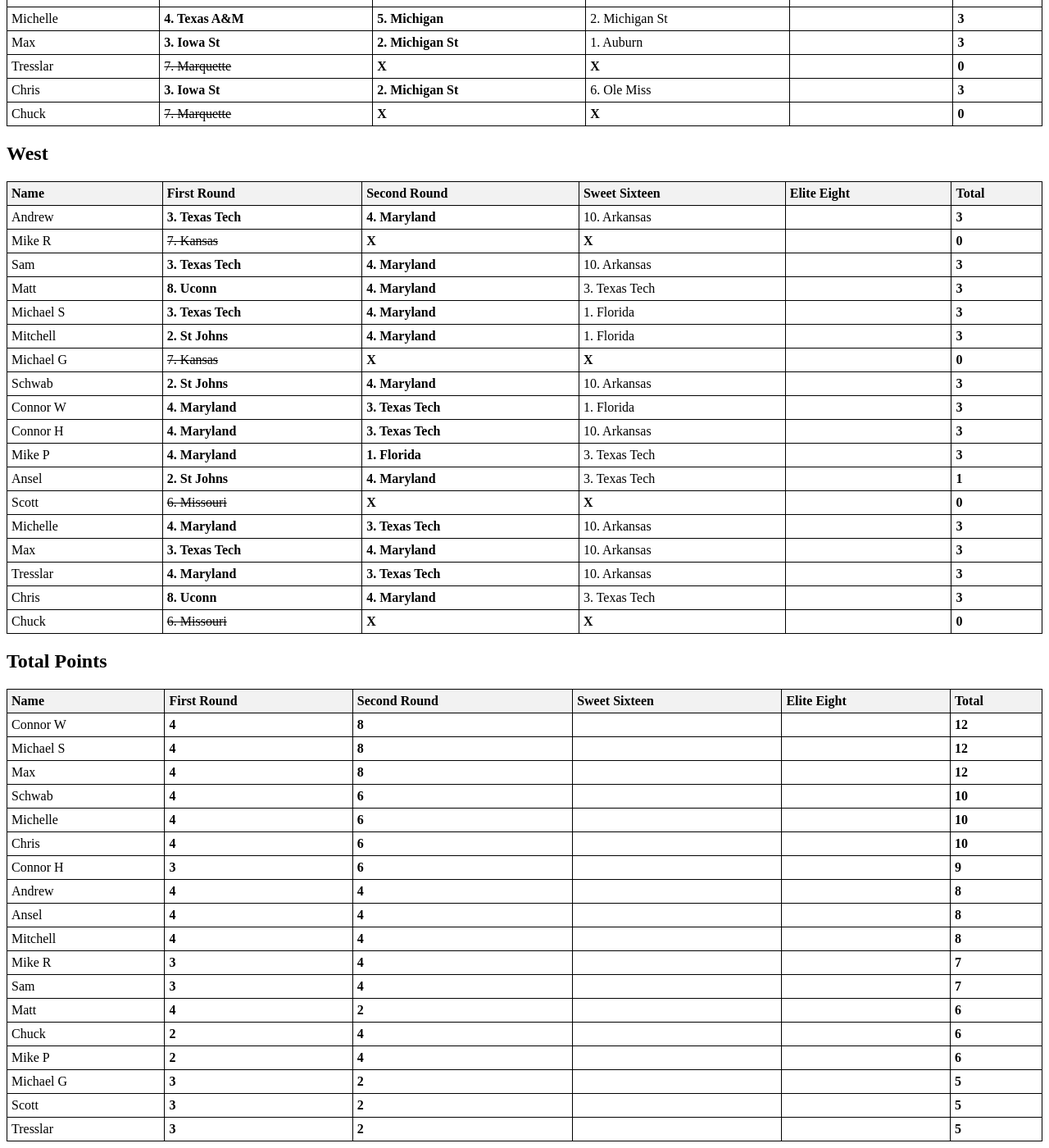
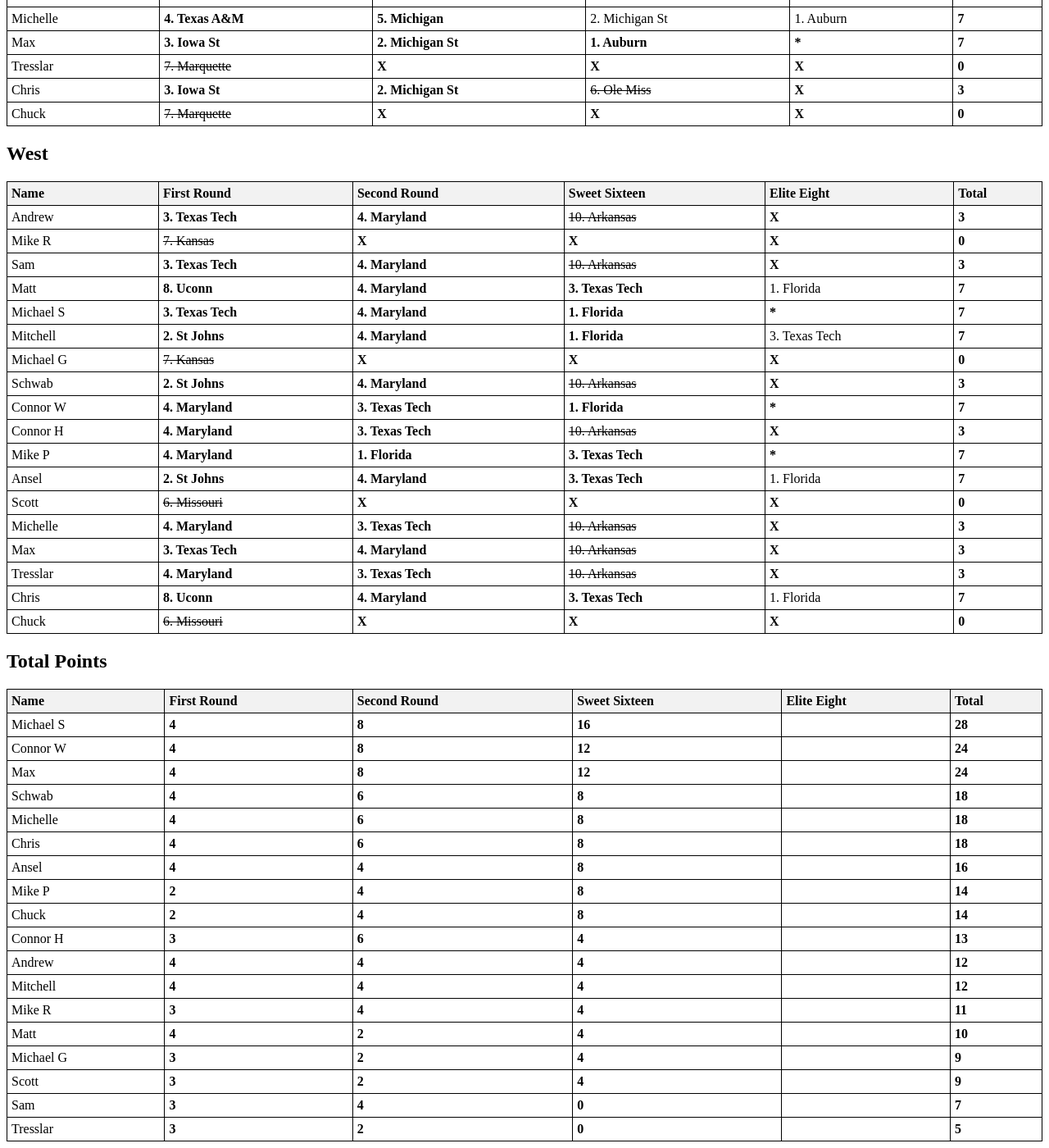
Before and after one commit to aredston19/aredston19.Github.io, a Jekyll site: the page MM.html, which Jekyll copies as it is, in a window 1280 px wide and 1400 px high, scrolled down 1702 px. Shown: the whole window at 82% size. Built offline with Jekyll 4.4.1, drawn with Linux system fonts in a browser that asks for light colours; some of the changed text lies outside the part shown.

Commit message:
Add files via upload

```diff
--- a/MM.html
+++ b/MM.html
@@ -36,7 +36,7 @@
             <td><b>5. Oregon</b></td>
             <td><s>3. Wisconsin</s></td>
 		<td><b>X</b></td>
-		<td></td>
+		<td><b>X</b></td>
 		<td><b>1</b></td>
         </tr>
         <tr>
@@ -44,7 +44,7 @@
             <td><b>7. St Marys</b></td>
             <td><s>3. Wisconsin</s></td>
 		<td><b>X</b></td>
-		<td></td>
+		<td><b>X</b></td>
 		<td><b>1 </b></td>
 
         </tr>
@@ -53,7 +53,7 @@
             <td><b>4. Arizona</b></td>
             <td><s>5. Oregon</s></td>
 		<td><b>X</b></td>
-		<td></td>
+		<td><b>X</b></td>
 		<td><b>1</b></td>
 
         </tr>
@@ -62,7 +62,7 @@
             <td><b>6. BYU</b></td>
             <td><s>3. Wisconsin</s></td>
 		<td><b>X</b></td>
-		<td></td>
+		<td><b>X</b></td>
 		<td><b>1 </b></td>
 
         </tr>
@@ -70,16 +70,16 @@
             <td>Michael S</td>
             <td><b>3. Wisconsin</b></td>
             <td><b>2. Alabama</b></td>
-		<td>1. Duke</td>
-		<td></td>
-		<td><b>3 </b></td>
+		<td><b>1. Duke</b></td>
+		<td><b>*</b></td>
+		<td><b> 7 </b></td>
         </tr>
 <tr>
             <td>Mitchell</td>
             <td><b>4. Arizona</b></td>
             <td><s>3. Wisconsin</s></td>
 		<td><b>X</b></td>
-		<td></td>
+		<td><b>X</b></td>
 		<td><b>1</b></td>
         </tr>
 <tr>
@@ -87,79 +87,79 @@
             <td><b>7. St Marys</b></td>
             <td><s>3. Wisconsin</s></td>
 		<td><b>X</b></td>
-		<td></td>
+		<td><b>X</b></td>
 		<td><b>1 </b></td>
         </tr>
 <tr>
             <td>Schwab</td>
             <td><b>3. Wisconsin</b></td>
             <td><b>4. Arizona</b></td>
-		<td>1. Duke</td>
-		<td></td>
-		<td><b>3 </b></td>
+		<td><b>1. Duke</b></td>
+		<td>2. Alabama</td>
+		<td><b> 7 </b></td>
         </tr>
 <tr>
             <td>Connor W</td>
             <td><b>4. Arizona</b></td>
             <td><b>2. Alabama</b></td>
-		<td>1. Duke</td>
-		<td></td>
-		<td><b>3</b></td>
+		<td><b>1. Duke</b></td>
+		<td><b> * </b></td>
+		<td><b>7 </b></td>
         </tr>
 <tr>
             <td>Connor H</td>
             <td><b>6. BYU</b></td>
             <td><b>2. Alabama</b></td>
-		<td>1. Duke</td>
-		<td></td>
-		<td><b>3 </b></td>
+		<td><b>1. Duke</b></td>
+		<td><b> * </b></td>
+		<td><b>7 </b></td>
         </tr>
 <tr>
             <td>Mike P</td>
             <td><b>5. Oregon</b></td>
             <td><b>2. Alabama</b></td>
-		<td>1. Duke</td>
-		<td></td>
-		<td><b>3 </b></td>
+		<td><b>1. Duke</b></td>
+		<td><b> * </b></td>
+		<td><b>7 </b></td>
         </tr>
 <tr>
             <td>Ansel</td>
             <td><b>3. Wisconsin</b></td>
             <td><b>2. Alabama</b></td>
-		<td>1. Duke</td>
-		<td></td>
-		<td><b>3 </b></td>
+		<td><b>1. Duke</b></td>
+		<td><b> * </b></td>
+		<td><b>7 </b></td>
         </tr>
 <tr>
             <td>Scott</td>
             <td><b>6. BYU</b></td>
             <td><s>3. Wisconsin</s></td>
 		<td><b>X</b></td>
-		<td></td>
+		<td><b>X</b></td>
 		<td><b>1 </b></td>
         </tr>
 <tr>
             <td>Michelle</td>
             <td><b>4. Arizona</b></td>
-            <td></s>5. Oregon</s></td>
+            <td><s>5. Oregon</s></td>
 		<td><b>X</b></td>
-		<td></td>
+		<td><b>X</b></td>
 		<td><b>1</b></td>
         </tr>
 <tr>
             <td>Max</td>
             <td><b>3. Wisconsin</b></td>
             <td><b>2. Alabama</b></td>
-		<td>1. Duke</td>
-		<td></td>
-		<td><b>3 </b></td>
+		<td><b>1. Duke</b></td>
+		<td><b> * </b></td>
+		<td><b>7 </b></td>
         </tr>
 <tr>
             <td>Tresslar</td>
             <td><b>5. Oregon</b></td>
             <td><s>3. Wisconsin</s></td>
 		<td><b>X</b></td>
-		<td></td>
+		<td><b>X</b></td>
 		<td><b>1 </b></td>
         </tr>
 <tr>
@@ -167,16 +167,16 @@
             <td><b>5. Oregon</b></td>
             <td><s>3. Wisconsin</s></td>
 		<td><b>X</b></td>
-		<td></td>
+		<td><b>X</b></td>
 		<td><b>1 </b></td>
         </tr>
 <tr>
             <td>Chuck</td>
             <td><b>6. BYU</b></td>
             <td><b>2. Alabama</b></td>
-		<td>1. Duke</td>
-		<td></td>
-		<td><b>3 </b></td>
+		<td><b>1. Duke</b></td>
+		<td><b> * </b></td>
+		<td><b>7 </b></td>
         </tr>
     </table>
 
@@ -194,25 +194,25 @@
             <td>Andrew </td>
             <td><b>3. Kentucky</b></td>
             <td><b>4. Purdue</b></td>
-		<td>1. Houston</td>
-		<td></td>
-		<td><b>3 </b></td>
+		<td><b>1. Houston</b></td>
+		<td>2. Tennessee</td>
+		<td><b>7 </b></td>
         </tr>
         <tr>
             <td>Mike R</td>
             <td><b>8. Gonzaga</b></td>
             <td><b>3. Kentucky</b></td>
-		<td>2. Tennessee</td>
-		<td></td>
-		<td><b>3 </b></td>
+		<td><b>2. Tennessee</b></td>
+		<td>1. Houston</td>
+		<td><b>7 </b></td>
 
         </tr>
 	<tr>
             <td>Sam</td>
             <td><b>8. Gonzaga</b></td>
             <td><b>4. Purdue</b></td>
-		<td>3. Kentucky</td>
-		<td></td>
+		<td><s>3. Kentucky</s></td>
+		<td><b>X</b></td>
 		<td><b>3 </b></td>
 
         </tr>
@@ -221,7 +221,7 @@
             <td><b>7. UCLA</b></td>
             <td><s>6. llinois</s></td>
 		<td><b>X</b></td>
-		<td></td>
+		<td><b>X</b></td>
 		<td><b>1 </b></td>
 
         </tr>
@@ -229,48 +229,48 @@
             <td>Michael S</td>
             <td><b>3. Kentucky</b></td>
             <td><b>4. Purdue</b></td>
-		<td>1. Houston</td>
-		<td></td>
-		<td><b>3 </b></td>
+		<td><b>1. Houston</b></td>
+		<td>2. Tennessee</td>
+		<td><b>7 </b></td>
         </tr>
 <tr>
             <td>Mitchell</td>
             <td><b>3. Kentucky</b></td>
             <td><b>2. Tennessee</b></td>
-		<td>4. Purdue</td>
-		<td></td>
+		<td><s>4. Purdue</s></td>
+		<td><b>X</b></td>
 		<td><b>3 </b></td>
         </tr>
 <tr>
             <td>Michael G</td>
             <td><b>8. Gonzaga</b></td>
             <td><b>4. Purdue</b></td>
-		<td>2. Tennessee</td>
-		<td></td>
-		<td><b>3 </b></td>
+		<td><b>2. Tennessee</b></td>
+		<td>1. Houston</td>
+		<td><b>7 </b></td>
         </tr>
 <tr>
             <td>Schwab</td>
             <td><b>3. Kentucky</b></td>
             <td><b>4. Purdue</b></td>
-		<td>1. Houston</td>
-		<td></td>
-		<td><b>3 </b></td>
+		<td><b>1. Houston</b></td>
+		<td>2. Tennessee</td>
+		<td><b>7 </b></td>
         </tr>
 <tr>
             <td>Connor W</td>
             <td><b>6. Illinois</b></td>
             <td><b>3. Kentucky</b></td>
-		<td>2. Tennessee</td>
-		<td></td>
-		<td><b>3 </b></td>
+		<td><b>2. Tennessee</b></td>
+		<td>1. Houston</td>
+		<td><b>7 </b></td>
         </tr>
 <tr>
             <td>Connor H</td>
             <td><b>1. Houston</b></td>
             <td><b>4. Purdue</b></td>
-		<td>3. Kentucky</td>
-		<td></td>
+		<td><s>3. Kentucky</s></td>
+		<td><b>X</b></td>
 		<td><b>3 </b></td>
         </tr>
 <tr>
@@ -278,7 +278,7 @@
             <td><s>5. Clemson</s></td>
             <td><b>X</b></td>
 		<td><b>X</b></td>
-		<td></td>
+		<td><b>X</b></td>
 		<td><b>0 </b></td>
         </tr>
 <tr>
@@ -286,56 +286,56 @@
             <td><b>4. Purdue</b></td>
             <td><s>6. llinois</s></td>
 		<td><b>X</b></td>
-		<td></td>
+		<td><b>X</b></td>
 		<td><b>1 </b></td>
         </tr>
 <tr>
             <td>Scott</td>
             <td><b>6. Illinois</b></td>
             <td><b>4. Purdue</b></td>
-		<td>1. Houston</td>
-		<td></td>
-		<td><b>3 </b></td>
+		<td><b>1. Houston</b></td>
+		<td>2. Tennessee</td>
+		<td><b>7 </b></td>
         </tr>
 <tr>
             <td>Michelle</td>
             <td><b>4. Purdue</b></td>
             <td><b>3. Kentucky</b></td>
-		<td>2. Tennessee</td>
-		<td></td>
-		<td><b>3 </b></td>
+		<td><b>2. Tennessee</b></td>
+		<td>1. Houston</td>
+		<td><b>7 </b></td>
         </tr>
 <tr>
             <td>Max</td>
             <td><b>3. Kentucky</b></td>
             <td><b>4. Purdue</b></td>
-		<td>2. Tennessee</td>
-		<td></td>
-		<td><b>3 </b></td>
+		<td><b>2. Tennessee</b></td>
+		<td>1. Houston</td>
+		<td><b>7 </b></td>
         </tr>
 <tr>
             <td>Tresslar</td>
             <td><b>7. UCLA</b></td>
             <td><s>6. llinois</s></td>
 		<td><b>X</b></td>
-		<td></td>
+		<td><b>X</b></td>
 		<td><b>1 </b></td>
         </tr>
 <tr>
             <td>Chris</td>
             <td><b>3. Kentucky</b></td>
             <td><b>4. Purdue</b></td>
-		<td>2. Tennessee</td>
-		<td></td>
-		<td><b>3 </b></td>
+		<td><b>2. Tennessee</b></td>
+		<td>1. Houston</td>
+		<td><b>7 </b></td>
         </tr>
 <tr>
             <td>Chuck</td>
             <td><b>6. Illinois</b></td>
             <td><b>3. Kentucky</b></td>
-		<td>2. Tennessee</td>
-		<td></td>
-		<td><b>3</b></td>
+		<td><b>2. Tennessee</b></td>
+		<td>1. Houston</td>
+		<td><b>7 </b></td>
         </tr>
     </table>
 
@@ -354,15 +354,15 @@
             <td><b>4. Texas A&M</b></td>
             <td><s>3. Iowa St</s></td>
 		<td><b>X</b></td>
-		<td></td>
+		<td><b>X</b></td>
 		<td><b>1 </b></td>
         </tr>
         <tr>
             <td>Mike R</td>
             <td><b>3. Iowa St</b></td>
             <td><b>2. Michigan St</b></td>
-		<td>6. Ole Miss</td>
-		<td></td>
+		<td><s>6. Ole Miss</s></td>
+		<td><b>X</b></td>
 		<td><b>3 </b></td>
 
         </tr>
@@ -371,7 +371,7 @@
             <td><s>8. Louisville</s></td>
             <td><b>X</b></td>
 		<td><b>X</b></td>
-		<td></td>
+		<td><b>X</b></td>
 		<td><b>0 </b></td>
 
         </tr>
@@ -380,7 +380,7 @@
             <td><b>6. Ole Miss</b></td>
             <td><s>3. Iowa St</s></td>
 		<td><b>X</b></td>
-		<td></td>
+		<td><b>X</b></td>
 		<td><b>1 </b></td>
 
         </tr>
@@ -388,16 +388,16 @@
             <td>Michael S</td>
             <td><b>3. Iowa St</b></td>
             <td><b>2. Michigan St</b></td>
-		<td>1. Auburn</td>
-		<td></td>
-		<td><b>3 </b></td>
+		<td><b>1. Auburn</b></td>
+		<td><b> * </b></td>
+		<td><b>7 </b></td>
         </tr>
 <tr>
             <td>Mitchell</td>
             <td><b>3. Iowa St</b></td>
             <td><s>4. Texas A&M</s></td>
 		<td><b>X</b></td>
-		<td></td>
+		<td><b>X</b></td>
 		<td><b>1 </b></td>
         </tr>
 <tr>
@@ -405,7 +405,7 @@
             <td><b>5.Michigan</b></td>
             <td><s>3. Iowa St</s></td>
 		<td><b>X</b></td>
-		<td></td>
+		<td><b>X</b></td>
 		<td><b>1 </b></td>
         </tr>
 <tr>
@@ -413,15 +413,15 @@
             <td><b>3. Iowa St</b></td>
             <td><s>4. Texas A&M</s></td>
 		<td><b>X</b></td>
-		<td></td>
+		<td><b>X</b></td>
 		<td><b>1 </b></td>
         </tr>
 <tr>
             <td>Connor W</td>
             <td><b>3. Iowa St</b></td>
             <td><b>2. Michigan St</b></td>
-		<td>6. Ole Miss</td>
-		<td></td>
+		<td><s>6. Ole Miss</s></td>
+		<td><b>X</b></td>
 		<td><b>3 </b></td>
         </tr>
 <tr>
@@ -429,7 +429,7 @@
             <td><s>7. Marquette</s></td>
             <td><b>X</b></td>
 		<td><b>X</b></td>
-		<td></td>
+		<td><b>X</b></td>
 		<td><b>0 </b></td>
         </tr>
 <tr>
@@ -437,7 +437,7 @@
             <td><s>8. Louisville</s></td>
             <td><b>X</b></td>
 		<td><b>X</b></td>
-		<td></td>
+		<td><b>X</b></td>
 		<td><b>0 </b></td>
         </tr>
 <tr>
@@ -445,7 +445,7 @@
             <td><b>2. Michigan St</b></td>
             <td><s>3. Iowa St</s></td>
 		<td><b>X</b></td>
-		<td></td>
+		<td><b>X</b></td>
 		<td><b>1</b></td>
         </tr>
 <tr>
@@ -453,7 +453,7 @@
             <td><b>6. Ole Miss</b></td>
             <td><s>4. Texas A&M</s></td>
 		<td><b>X</b></td>
-		<td></td>
+		<td><b>X</b></td>
 		<td><b>1 </b></td>
         </tr>
 <tr>
@@ -461,31 +461,31 @@
             <td><b>4. Texas A&M</b></td>
             <td><b>5. Michigan</b></td>
 		<td>2. Michigan St</td>
-		<td></td>
-		<td><b>3 </b></td>
+		<td>1. Auburn</td>
+		<td><b>7 </b></td>
         </tr>
 <tr>
             <td>Max</td>
             <td><b>3. Iowa St</b></td>
             <td><b>2. Michigan St</b></td>
-		<td>1. Auburn</td>
-		<td></td>
-		<td><b>3 </b></td>
+		<td><b>1. Auburn</b></td>
+		<td><b> * </b></td>
+		<td><b>7 </b></td>
         </tr>
 <tr>
             <td>Tresslar</td>
             <td><s>7. Marquette</s></td>
             <td><b>X</b></td>
 		<td><b>X</b></td>
-		<td></td>
+		<td><b>X</b></td>
 		<td><b>0 </b></td>
         </tr>
 <tr>
             <td>Chris</td>
             <td><b>3. Iowa St</b></td>
             <td><b>2. Michigan St</b></td>
-		<td>6. Ole Miss</td>
-		<td></td>
+		<td><s>6. Ole Miss</s></td>
+		<td><b>X</b></td>
 		<td><b>3 </b></td>
         </tr>
 <tr>
@@ -493,7 +493,7 @@
             <td><s>7. Marquette</s></td>
             <td><b>X</b></td>
 		<td><b>X</b></td>
-		<td></td>
+		<td><b>X</b></td>
 		<td><b>0 </b></td>
         </tr>
     </table>
@@ -512,8 +512,8 @@
             <td>Andrew </td>
             <td><b>3. Texas Tech</b></td>
             <td><b>4. Maryland</b></td>
-		<td>10. Arkansas</td>
-		<td></td>
+		<td><s>10. Arkansas</s></td>
+		<td><b> X </b></td>
 		<td><b>3 </b></td>
         </tr>
         <tr>
@@ -521,7 +521,7 @@
             <td><s>7. Kansas</s></td>
             <td><b>X</b></td>
 		<td><b>X</b></td>
-		<td></td>
+		<td><b>X</b></td>
 		<td><b>0 </b></td>
 
         </tr>
@@ -529,8 +529,8 @@
             <td>Sam</td>
             <td><b>3. Texas Tech</b></td>
             <td><b>4. Maryland</b></td>
-		<td>10. Arkansas</td>
-		<td></td>
+		<td><s>10. Arkansas</s></td>
+		<td><b> X </b></td>
 		<td><b>3 </b></td>
 
         </tr>
@@ -538,121 +538,122 @@
             <td>Matt</td>
             <td><b>8. Uconn</b></td>
             <td><b>4. Maryland</b></td>
-		<td>3. Texas Tech</td>
-		<td></td>
-		<td><b>3</b></td>
+		<td><b>3. Texas Tech</b></td>
+		<td>1. Florida</td>
+		<td><b>7</b></td>
 
         </tr>
 <tr>
             <td>Michael S</td>
             <td><b>3. Texas Tech</b></td>
             <td><b>4. Maryland</b></td>
-		<td>1. Florida</td>
-		<td></td>
-		<td><b>3 </b></td>
+		<td><b>1. Florida</b></td>
+		<td><b> * </b></td>
+		<td><b>7 </b></td>
         </tr>
 <tr>
             <td>Mitchell</td>
             <td><b>2. St Johns</b></td>
             <td><b>4. Maryland</b></td>
-		<td>1. Florida</td>
-		<td></td>
-		<td><b>3 </b></td>
+		<td><b>1. Florida</b></td>
+		<td>3. Texas Tech</td>
+		<td><b>7 </b></td>
         </tr>
 <tr>
             <td>Michael G</td>
             <td><s>7. Kansas</s></td>
             <td><b>X</b></td>
 		<td><b>X</b></td>
-		<td></td>
+		<td><b>X</b></td>
 		<td><b>0 </b></td>
         </tr>
 <tr>
             <td>Schwab</td>
             <td><b>2. St Johns</b></td>
             <td><b>4. Maryland</b></td>
-		<td>10. Arkansas</td>
-		<td></td>
+		<td><s>10. Arkansas</s></td>
+		<td><b> X </b></td>
 		<td><b>3 </b></td>
         </tr>
 <tr>
             <td>Connor W</td>
             <td><b>4. Maryland</b></td>
             <td><b>3. Texas Tech</b></td>
-		<td>1. Florida</td>
-		<td></td>
-		<td><b>3</b></td>
+		<td><b>1. Florida</b></td>
+		<td><b> * </b></td>
+		<td><b>7 </b></td>
         </tr>
 <tr>
             <td>Connor H</td>
             <td><b>4. Maryland</b></td>
             <td><b>3. Texas Tech</b></td>
-		<td>10. Arkansas</td>
-		<td></td>
+		<td><s>10. Arkansas</s></td>
+		<td><b> X </b></td>
 		<td><b>3</b></td>
         </tr>
 <tr>
             <td>Mike P</td>
             <td><b>4. Maryland</b></td>
             <td><b>1. Florida</b></td>
-		<td>3. Texas Tech</td>
-		<td></td>
-		<td><b>3</b></td>
+		<td><b>3. Texas Tech</b></td>
+		<td><b> * </b></td>
+		<td><b>7</b></td>
         </tr>
 <tr>
             <td>Ansel</td>
             <td><b>2. St Johns</b></td>
             <td><b>4. Maryland</b></td>
-		<td>3. Texas Tech</td>
-		<td></td>
-		<td><b>1 </b></td>
+		<td><b>3. Texas Tech</b></td>
+		<td>1. Florida</td>
+		<td><b>7</b></td>
+
         </tr>
 <tr>
             <td>Scott</td>
             <td><s>6. Missouri</s></td>
             <td><b>X</b></td>
 		<td><b>X</b></td>
-		<td></td>
+		<td><b>X</b></td>
 		<td><b>0 </b></td>
         </tr>
 <tr>
             <td>Michelle</td>
             <td><b>4. Maryland</b></td>
             <td><b>3. Texas Tech</b></td>
-		<td>10. Arkansas</td>
-		<td></td>
+		<td><s>10. Arkansas</s></td>
+		<td><b> X </b></td>
 		<td><b>3</b></td>
         </tr>
 <tr>
             <td>Max</td>
             <td><b>3. Texas Tech</b></td>
             <td><b>4. Maryland</b></td>
-		<td>10. Arkansas</td>
-		<td></td>
+		<td><s>10. Arkansas</s></td>
+		<td><b> X </b></td>
 		<td><b>3 </b></td>
         </tr>
 <tr>
             <td>Tresslar</td>
             <td><b>4. Maryland</b></td>
             <td><b>3. Texas Tech</b></td>
-		<td>10. Arkansas</td>
-		<td></td>
+		<td><s>10. Arkansas</s></td>
+		<td><b> X </b></td>
 		<td><b>3</b></td>
         </tr>
 <tr>
             <td>Chris</td>
             <td><b>8. Uconn</b></td>
             <td><b>4. Maryland</b></td>
-		<td>3. Texas Tech</td>
-		<td></td>
-		<td><b>3</b></td>
+		<td><b>3. Texas Tech</b></td>
+		<td>1. Florida</td>
+		<td><b>7</b></td>
         </tr>
 <tr>
             <td>Chuck</td>
             <td><s>6. Missouri</s></td>
             <td><b>X</b></td>
 		<td><b>X</b></td>
-		<td></td>
+		<td><b>X</b></td>
 		<td><b>0 </b></td>
         </tr>
     </table>
@@ -668,153 +669,151 @@
 		<th>Total</th>
         </tr>
 <tr>
+            <td>Michael S</td>
+            <td><b>4</b></td>
+            <td><b>8</b></td>
+		<td><b>16</b></td>
+		<td></td>
+		<td><b>28</b></td>
+        </tr>
+<tr>
             <td>Connor W</td>
             <td><b>4</b></td>
             <td><b>8</b></td>
+		<td><b>12</b></td>
 		<td></td>
-		<td></td>
-		<td><b>12 </b></td>
-        </tr>
-<tr>
-            <td>Michael S</td>
-            <td><b>4</b></td>
-            <td><b>8</b></td>
-		<td></td>
-		<td></td>
-		<td><b>12</b></td>
+		<td><b>24 </b></td>
         </tr>
 <tr>
             <td>Max</td>
             <td><b>4</b></td>
             <td><b>8</b></td>
+		<td><b>12</b></td>
 		<td></td>
-		<td></td>
-		<td><b>12 </b></td>
+		<td><b>24 </b></td>
         </tr>
 <tr>
             <td>Schwab</td>
             <td><b>4</b></td>
             <td><b>6</b></td>
+		<td><b>8</b></td>
 		<td></td>
-		<td></td>
-		<td><b>10 </b></td>
+		<td><b>18 </b></td>
         </tr>
 <tr>
             <td>Michelle</td>
             <td><b>4</b></td>
             <td><b>6</b></td>
+		<td><b>8</b></td>
 		<td></td>
-		<td></td>
-		<td><b>10 </b></td>
+		<td><b>18 </b></td>
         </tr>
 <tr>
             <td>Chris</td>
             <td><b>4</b></td>
             <td><b>6</b></td>
+		<td><b>8</b></td>
 		<td></td>
+		<td><b>18 </b></td>
+        </tr>
+<tr>
+            <td>Ansel</td>
+            <td><b>4</b></td>
+            <td><b>4</b></td>
+		<td><b>8</b></td>
 		<td></td>
-		<td><b>10 </b></td>
+		<td><b>16 </b></td>
+        </tr>
+<tr>
+            <td>Mike P</td>
+            <td><b>2</b></td>
+            <td><b>4</b></td>
+		<td><b>8</b></td>
+		<td></td>
+		<td><b>14 </b></td>
+        </tr>
+<tr>
+            <td>Chuck</td>
+            <td><b>2</b></td>
+            <td><b>4</b></td>
+		<td><b>8</b></td>
+		<td></td>
+		<td><b>14</b></td>
         </tr>
 <tr>
             <td>Connor H</td>
             <td><b>3</b></td>
             <td><b>6</b></td>
+		<td><b>4</b></td>
 		<td></td>
-		<td></td>
-		<td><b>9 </b></td>
+		<td><b>13 </b></td>
         </tr>
 
         <tr>
             <td>Andrew </td>
             <td><b>4</b></td>
             <td><b>4</b></td>
+		<td><b>4</b></td>
 		<td></td>
-		<td></td>
-		<td><b>8 </b></td>
-        </tr>
-<tr>
-            <td>Ansel</td>
-            <td><b>4</b></td>
-            <td><b>4</b></td>
-		<td></td>
-		<td></td>
-		<td><b>8 </b></td>
+		<td><b>12 </b></td>
         </tr>
 <tr>
             <td>Mitchell</td>
             <td><b>4</b></td>
             <td><b>4</b></td>
+		<td><b>4</b></td>
 		<td></td>
-		<td></td>
-		<td><b>8 </b></td>
+		<td><b>12 </b></td>
         </tr>
 
         <tr>
             <td>Mike R</td>
             <td><b>3</b></td>
             <td><b>4</b></td>
+		<td><b>4</b></td>
 		<td></td>
-		<td></td>
-		<td><b>7 </b></td>
+		<td><b>11 </b></td>
 
         </tr>
-	<tr>
-            <td>Sam</td>
-            <td><b>3</b></td>
-            <td><b>4</b></td>
-		<td></td>
-		<td></td>
-		<td><b>7 </b></td>
 
-        </tr>
 <tr>
             <td>Matt</td>
             <td><b>4</b></td>
             <td><b>2</b></td>
+		<td><b>4</b></td>
 		<td></td>
-		<td></td>
-		<td><b>6 </b></td>
+		<td><b>10 </b></td>
 
         </tr>
-
-<tr>
-            <td>Chuck</td>
-            <td><b>2</b></td>
-            <td><b>4</b></td>
-		<td></td>
-		<td></td>
-		<td><b>6</b></td>
-        </tr>
-<tr>
-            <td>Mike P</td>
-            <td><b>2</b></td>
-            <td><b>4</b></td>
-		<td></td>
-		<td></td>
-		<td><b>6 </b></td>
-        </tr>
-
 <tr>
             <td>Michael G</td>
             <td><b>3</b></td>
             <td><b>2</b></td>
+		<td><b>4</b></td>
 		<td></td>
-		<td></td>
-		<td><b>5 </b></td>
+		<td><b>9 </b></td>
         </tr>
 <tr>
             <td>Scott</td>
             <td><b>3</b></td>
             <td><b>2</b></td>
+		<td><b>4</b></td>
 		<td></td>
+		<td><b>9 </b></td>
+        </tr>
+<tr>
+            <td>Sam</td>
+            <td><b>3</b></td>
+            <td><b>4</b></td>
+		<td><b>0</b></td>
 		<td></td>
-		<td><b>5 </b></td>
+		<td><b>7 </b></td>
         </tr>
 <tr>
             <td>Tresslar</td>
             <td><b>3</b></td>
             <td><b>2</b></td>
-		<td></td>
+		<td><b>0</b></td>
 		<td></td>
 		<td><b>5</b></td>
         </tr>
```
